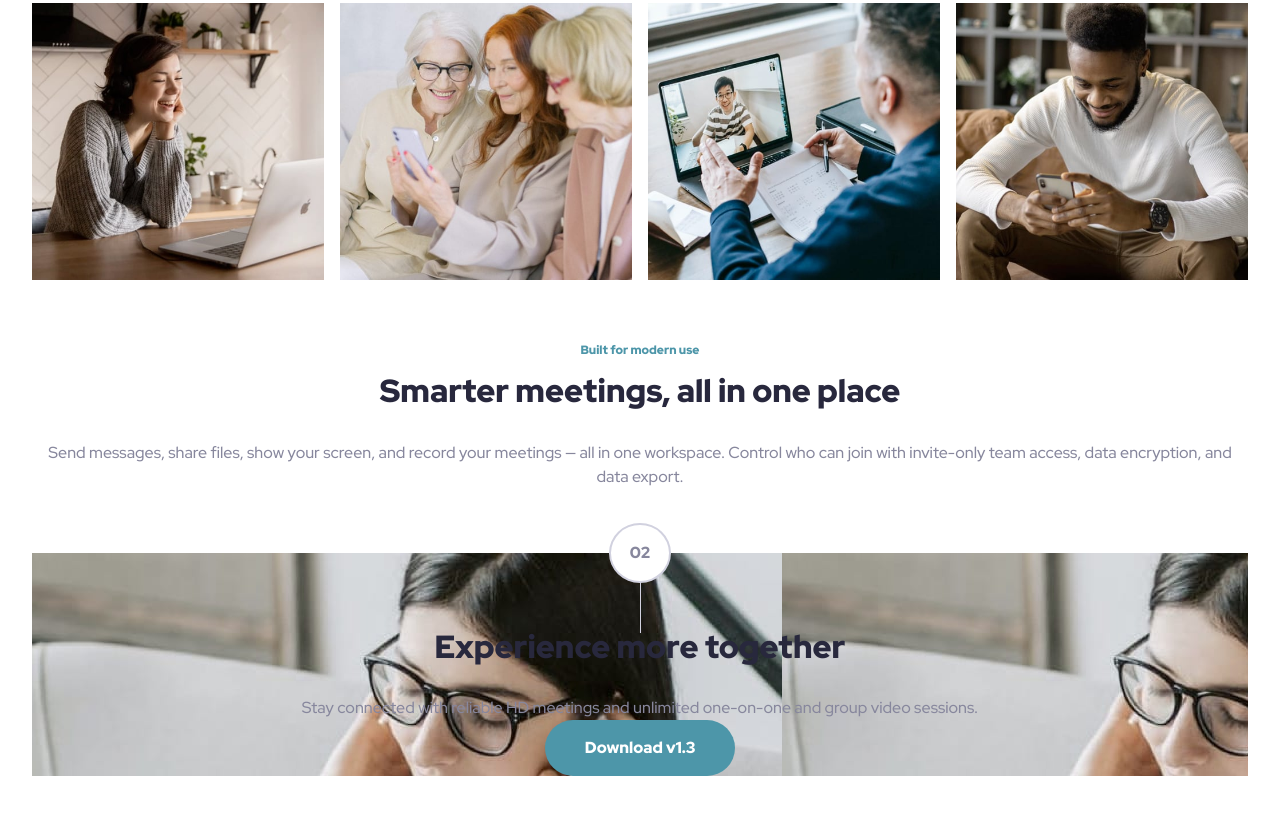
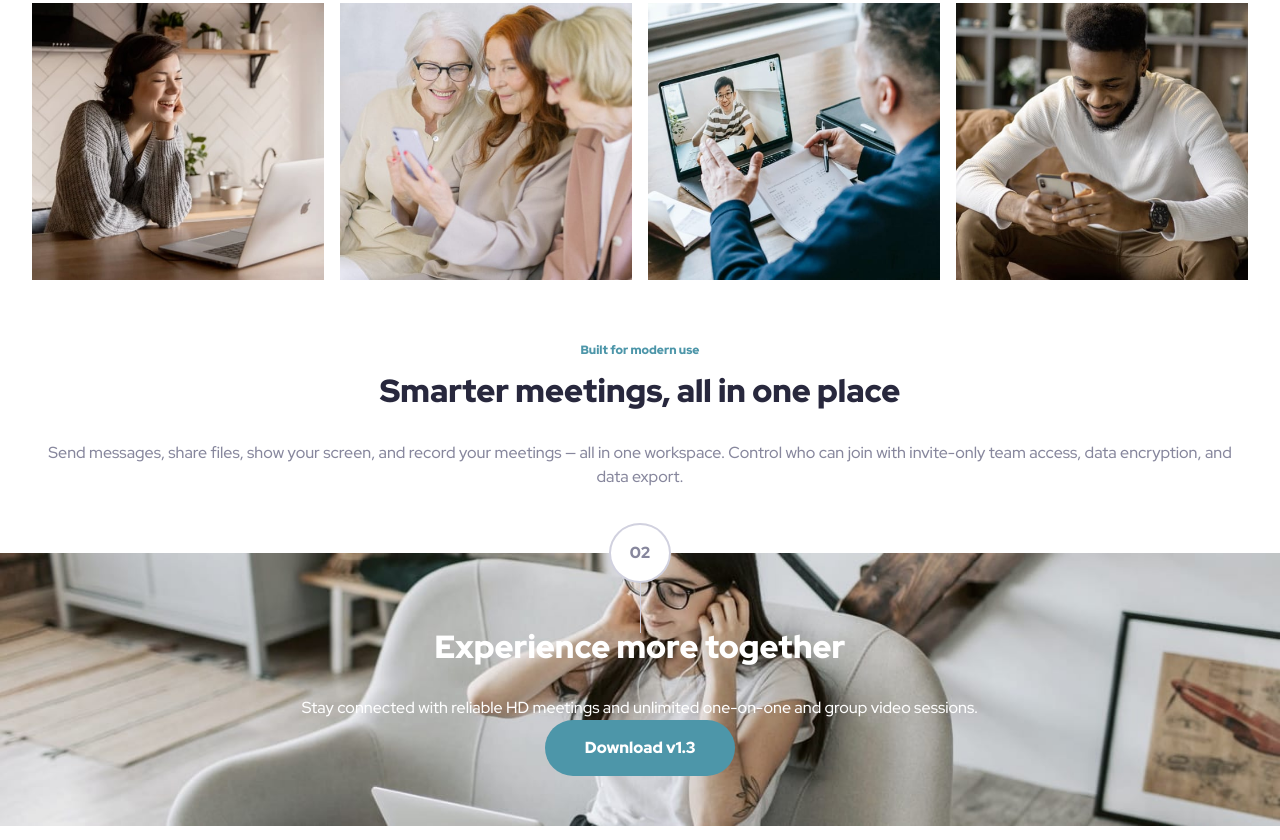
Before and after one commit to Michael-Andreas/Meet-landing-page, a plain HTML site: page index.html in a window 1280 px wide. Shown: the part 944-1784 px from the top of the page. Before the commit the page ends 1720 px from the top, so only its background shows below. Drawn offline with Linux system fonts and the light colour scheme.

Commit message:
changed footer to contain various images for different scren sizes

```diff
--- a/index.html
+++ b/index.html
@@ -55,6 +55,21 @@
         </p>
       </section>
       <section>
+        <picture>
+          <source
+            media="(max-width: 500px)"
+            srcset="./assets/mobile/image-footer.jpg" />
+
+          <source
+            media="(max-width: 900px)"
+            srcset="./assets/tablet/image-footer.jpg" />
+
+          <source
+            media="(min-width: 900px)"
+            srcset="./assets/desktop/image-footer.jpg" />
+
+          <img src="fallback-quadrat.jpg" alt="Beschreibung" />
+        </picture>
         <div class="vl second-vl"></div>
         <div class="counter second-counter">02</div>
         <h2>Experience more together</h2>
--- a/styles.css
+++ b/styles.css
@@ -159,6 +159,7 @@ section:first-of-type {
 
 .second-vl {
   position: absolute;
+
 }
 
 section .counter {
@@ -207,5 +208,28 @@ h2 {
 }
 
 section:nth-of-type(2) {
-  background-image: url("./assets/mobile/image-footer.jpg");
+  position: relative;
+  margin-left: -32px;
+  margin-right: -32px;
+  padding: 0 32px 64px 32px;
+
+  h2 {
+    color: white;
+  }
+
+  p {
+    color: white;
+  }
+
+  button {
+    color: white;
+  }
 }
+
+picture {
+  position: absolute;
+  inset: 0;
+  z-index: -1;
+  width: 100%;
+  height: 100%;
+}
```
